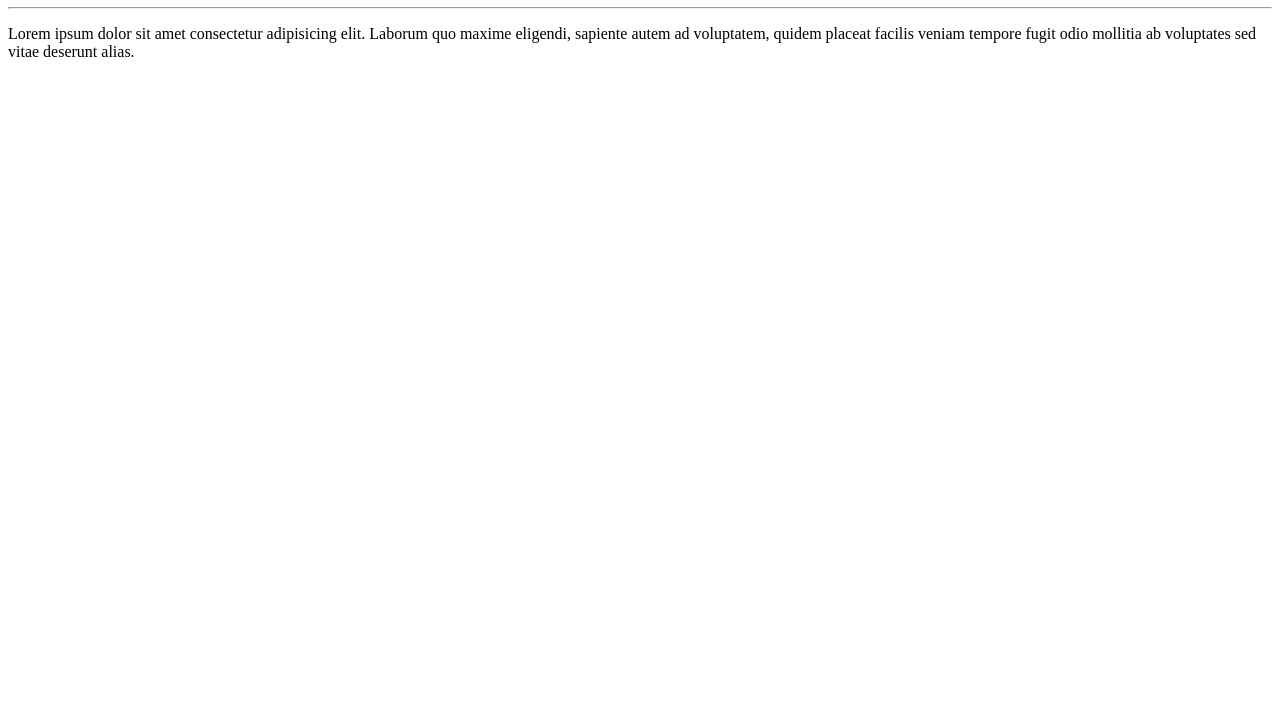
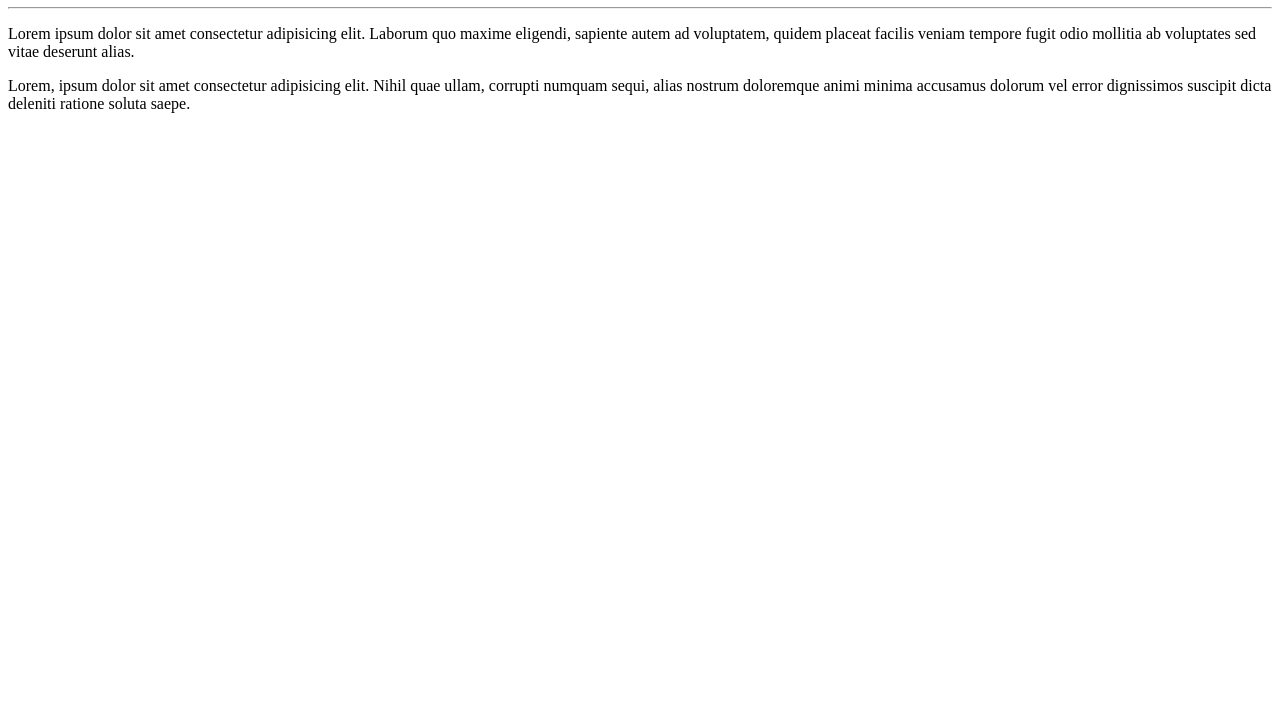
Before and after one commit to douvematheus/Projeto-Novo, a plain HTML site: page site-exemplo/index.html in a window 1280 px wide. Shown: the part 73-800 px from the top of the page. Drawn offline with Linux system fonts and the light colour scheme.

Commit message:
adicionei 1 paragrafo

```diff
--- a/site-exemplo/index.html
+++ b/site-exemplo/index.html
@@ -9,6 +9,7 @@
     <h1>Olá, Mundo!</h1>
     <hr>
     <p>Lorem ipsum dolor sit amet consectetur adipisicing elit. Laborum quo maxime eligendi, sapiente autem ad voluptatem, quidem placeat facilis veniam tempore fugit odio mollitia ab voluptates sed vitae deserunt alias.</p>
+    <p>Lorem, ipsum dolor sit amet consectetur adipisicing elit. Nihil quae ullam, corrupti numquam sequi, alias nostrum doloremque animi minima accusamus dolorum vel error dignissimos suscipit dicta deleniti ratione soluta saepe.</p>
 </body>
 
 </html>
```
